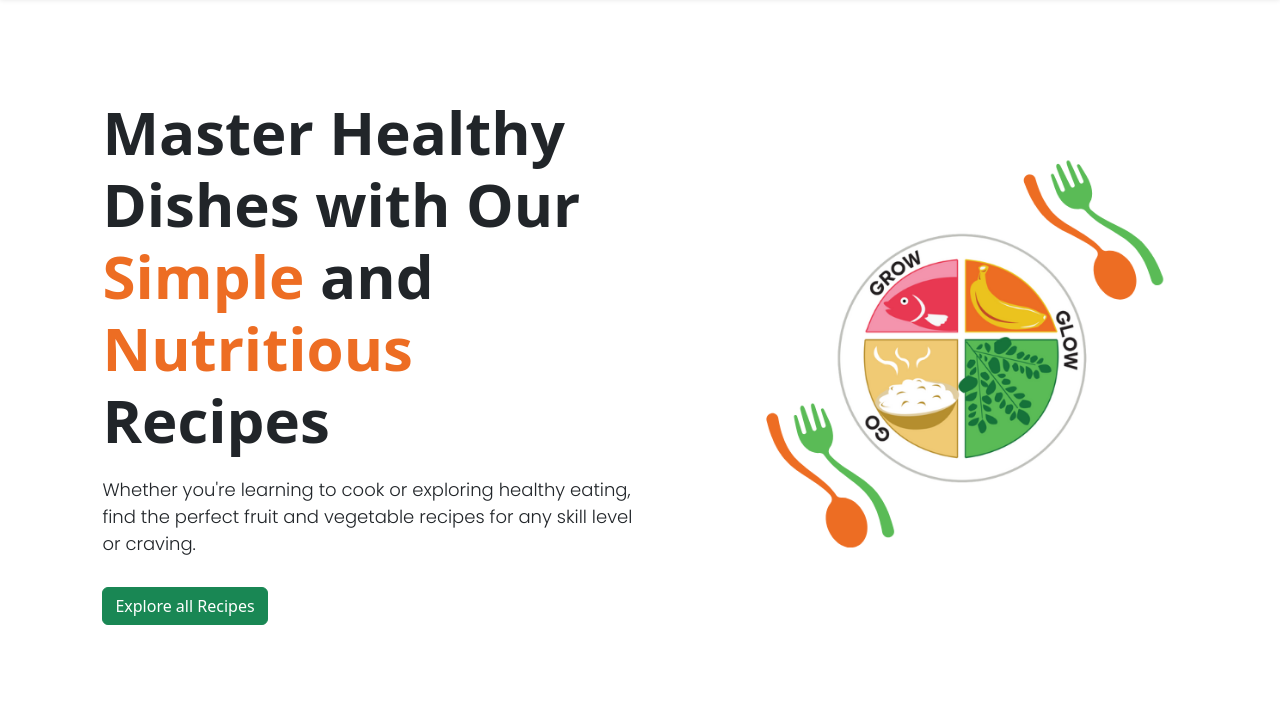
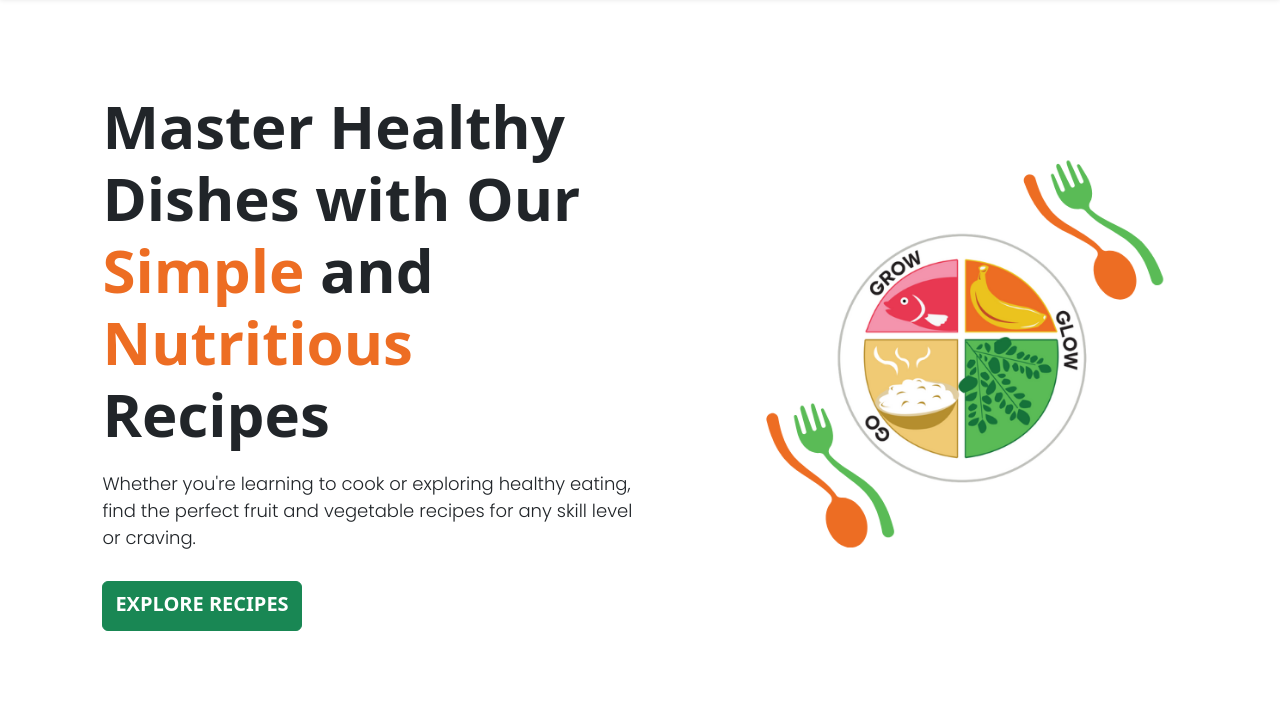
Before and after one commit to Cagnayo/Nutri-Meals, a PHP site: page / in a window 1280 px wide. Shown: the part 100-820 px from the top of the page. Run offline with PHP 8.4, Linux system fonts and the light colour scheme.

```diff
--- a/create.php
+++ b/create.php
@@ -20,7 +20,7 @@
 </div>
 <div class="card" style="width: 18rem;">
   <img src="..." class="card-img-top" alt="...">
-  <div class="card-body">
+  <div class="card-body">h
     <p class="card-text">Some quick example text to build on the card title and make up the bulk of the card's content.</p>
   </div>
 </div>
--- a/index.php
+++ b/index.php
@@ -20,7 +20,9 @@
         <h1>Master Healthy Dishes with Our <span class="highlight">Simple</span> and <span class="highlight">Nutritious</span> Recipes</h1>
         <p>Whether you're learning to cook or exploring healthy eating, find the perfect fruit and vegetable recipes for any skill level or craving.</p>
 
-        <button class="btn btn-success" id="exploreBtn">Explore all Recipes</button>
+        <button class="btn btn-success" id="exploreBtn">
+          <h5 class="pt-1"><b>EXPLORE RECIPES</b></h5>
+        </button>
       </div>
       <div class="hero-image">
         <img src="images/nutri-meal.png" alt="Chef with Pizza">
--- a/style.css
+++ b/style.css
@@ -346,9 +346,7 @@ color: white;
   transition: background-color 0.3s ease;
 }
 
-.arrow-btn:hover {
-  background-color: #db5a0b;
-}
+
 
 /* Responsive */
 @media (max-width: 992px) {
```
